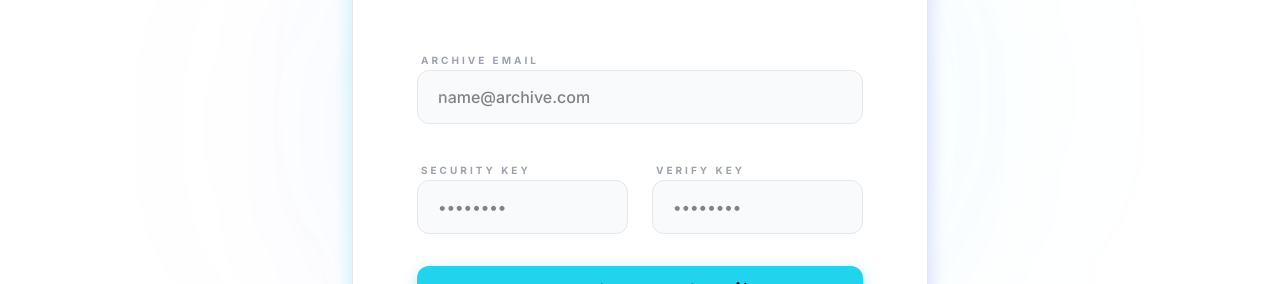
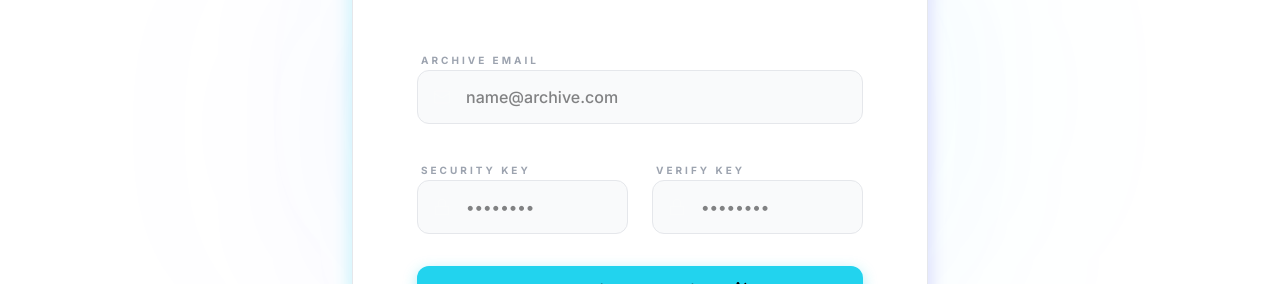
Before and after one commit to shriya7756/ReportCraft, a Next.js app in the folder ReportCraft/frontend/zephryn/: page /signup in a window 1280 px wide. Shown: the part 371-655 px from the top of the page. Built offline with nearby package versions, Linux system fonts and the light colour scheme.

Commit message:
fix: resolve icon-text overlap on login and signup forms

```diff
--- a/ReportCraft/frontend/zephryn/src/app/globals.css
+++ b/ReportCraft/frontend/zephryn/src/app/globals.css
@@ -360,6 +360,11 @@
     transition: all var(--z-duration) var(--z-transition);
   }
 
+  .zephyr-input.has-icon-left,
+  .zephyr-input[class*="pl-12"] {
+    padding-left: 48px;
+  }
+
  .dark .zephyr-input {
    background: rgba(255, 255, 255, 0.03);
  }
--- a/ReportCraft/frontend/zephryn/src/app/login/page.tsx
+++ b/ReportCraft/frontend/zephryn/src/app/login/page.tsx
@@ -44,7 +44,8 @@
                 <input
                   type="email"
                   required
-                  className="zephyr-input w-full pl-12"
+                  className="zephyr-input w-full"
+                  style={{ paddingLeft: '48px' }}
                   placeholder="name@nexus.com"
                   value={email}
                   onChange={(e) => setEmail(e.target.value)}
@@ -59,7 +60,8 @@
                 <input
                   type="password"
                   required
-                  className="zephyr-input w-full pl-12"
+                  className="zephyr-input w-full"
+                  style={{ paddingLeft: '48px' }}
                   placeholder="••••••••"
                   value={pass}
                   onChange={(e) => setPass(e.target.value)}
--- a/ReportCraft/frontend/zephryn/src/app/signup/page.tsx
+++ b/ReportCraft/frontend/zephryn/src/app/signup/page.tsx
@@ -50,7 +50,8 @@
                 <input
                   type="email"
                   required
-                  className="zephyr-input w-full pl-12"
+                  className="zephyr-input w-full"
+                  style={{ paddingLeft: '48px' }}
                   placeholder="name@archive.com"
                   value={email}
                   onChange={(e) => setEmail(e.target.value)}
@@ -66,7 +67,8 @@
                   <input
                     type="password"
                     required
-                    className="zephyr-input w-full pl-12"
+                    className="zephyr-input w-full"
+                    style={{ paddingLeft: '48px' }}
                     placeholder="••••••••"
                     value={pass}
                     onChange={(e) => setPass(e.target.value)}
@@ -80,7 +82,8 @@
                   <input
                     type="password"
                     required
-                    className="zephyr-input w-full pl-12"
+                    className="zephyr-input w-full"
+                    style={{ paddingLeft: '48px' }}
                     placeholder="••••••••"
                     value={confirm}
                     onChange={(e) => setConfirm(e.target.value)}
```
Lines whose indentation alone changed are shown as unchanged.
